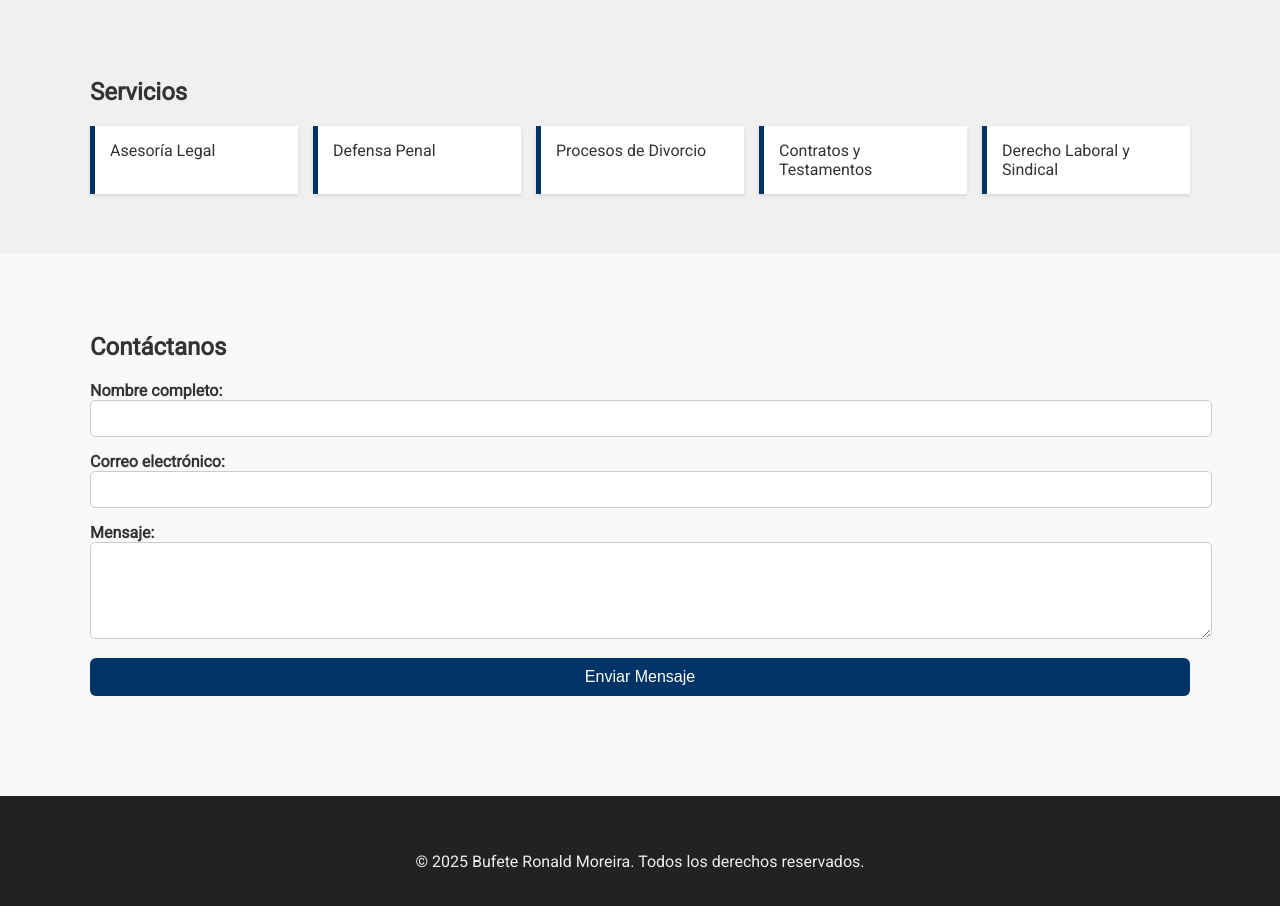
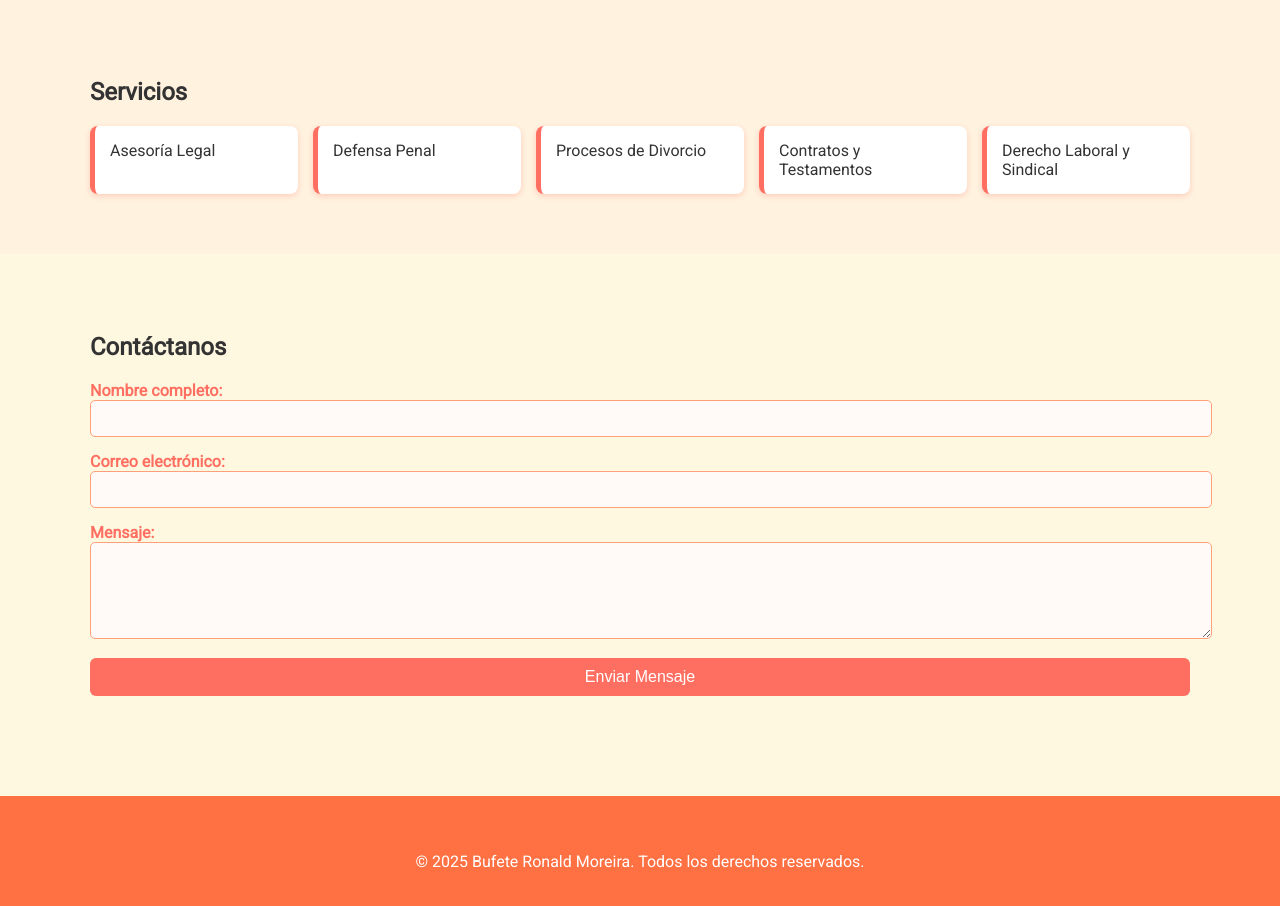
Before and after one commit to RONYLAND2025/bufete-RMG-12-06, a plain HTML site: page index.html in a window 1280 px wide. Shown: the part 480-1386 px from the top of the page. Drawn offline with Linux system fonts and the light colour scheme.

Commit message:
SEGUNDO commit RM

```diff
--- a/estilos.css
+++ b/estilos.css
@@ -1,7 +1,7 @@
 body {
   margin: 0;
   font-family: 'Roboto', sans-serif;
-  background-color: #f9f9f9;
+  background-color: #fff8e1; /* color crema suave */
   color: #333;
 }
 
@@ -13,7 +13,7 @@ body {
 }
 
 .header {
-  background-color: #003366;
+  background-color: #ff6f61; /* coral vivo */
   color: white;
   text-align: center;
   padding: 30px 0;
@@ -43,7 +43,7 @@ body {
 }
 
 .bg-light {
-  background-color: #f0f0f0;
+  background-color: #fff3e0; /* naranja muy suave */
 }
 
 .servicios-lista {
@@ -55,8 +55,9 @@ body {
 .servicios-lista article {
   background: white;
   padding: 15px;
-  border-left: 5px solid #003366;
-  box-shadow: 0 2px 4px rgba(0,0,0,0.1);
+  border-left: 5px solid #ff6f61; /* coral vivo */
+  box-shadow: 0 2px 6px rgba(255, 111, 97, 0.3);
+  border-radius: 8px;
 }
 
 .formulario {
@@ -68,33 +69,43 @@ body {
 .campo label {
   font-weight: bold;
   margin-bottom: 5px;
+  color: #ff6f61;
 }
 
 .campo input,
 .campo textarea {
   width: 100%;
   padding: 10px;
-  border: 1px solid #ccc;
+  border: 1px solid #ffa07a; /* salmon claro */
   border-radius: 5px;
+  background-color: #fff9f8;
+  transition: border-color 0.3s ease;
+}
+
+.campo input:focus,
+.campo textarea:focus {
+  border-color: #ff3b1f; /* rojo anaranjado */
+  outline: none;
 }
 
 .btn {
-  background-color: #003366;
+  background-color: #ff6f61;
   color: white;
   padding: 10px 20px;
   border: none;
   border-radius: 6px;
   font-size: 1em;
   cursor: pointer;
+  transition: background-color 0.3s ease;
 }
 
 .btn:hover {
-  background-color: #0055aa;
+  background-color: #ff3b1f;
 }
 
 .footer {
-  background-color: #222;
-  color: #eee;
+  background-color: #ff7043; /* naranja fuerte */
+  color: white;
   text-align: center;
   padding: 20px 0;
   margin-top: 40px;
```
